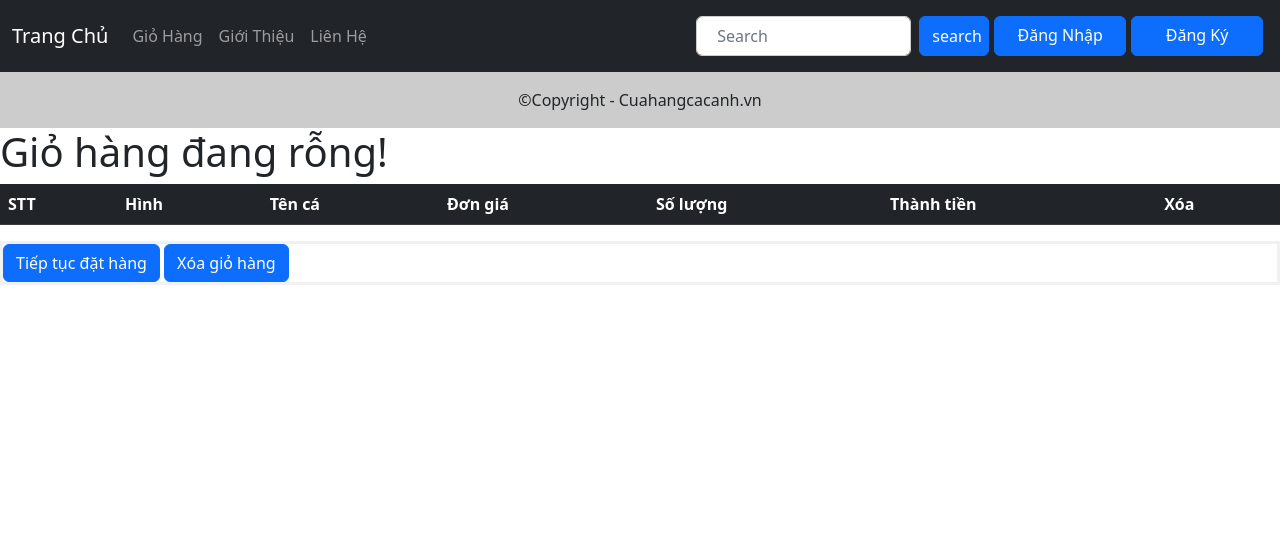
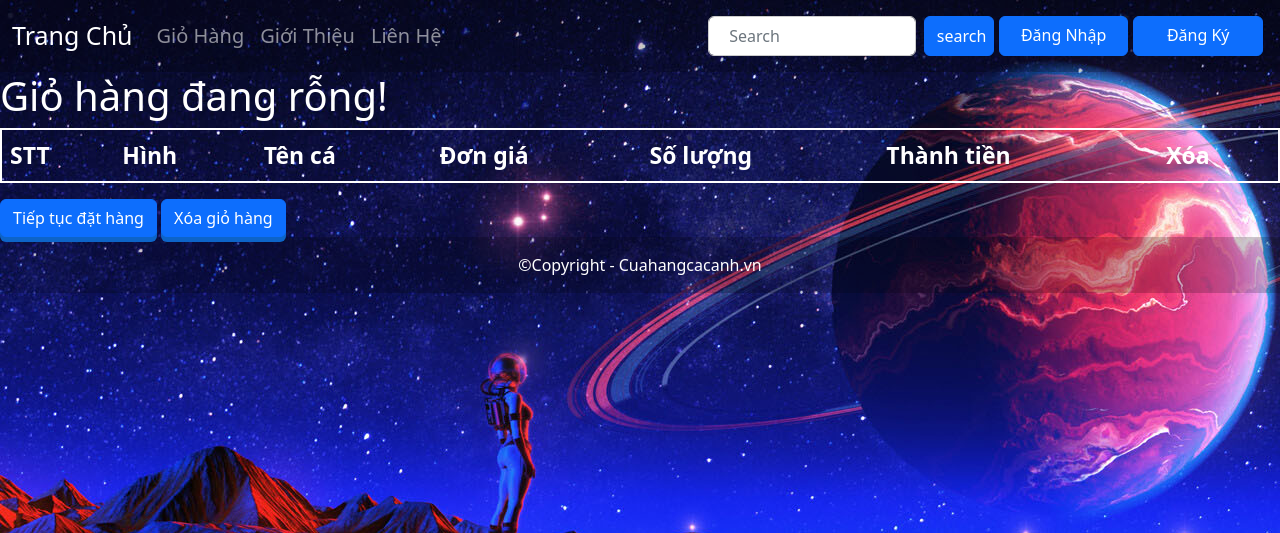
Before and after one commit to nvannghia/ATTT, a PHP site: page /carts.php in a window 1280 px wide. Shown: the top 533 px of the page. Run offline with PHP 8.4, Linux system fonts and the light colour scheme; lists and menus that the app fills with data are empty.

Commit message:
update interface

```diff
--- a/CaCanh/carts.php
+++ b/CaCanh/carts.php
@@ -77,18 +77,15 @@ function showcart(){
            </tr>';
             }
             echo '<tr>
-              <th colspan="6">Tổng đơn hàng </th>
+              <th colspan="5" style="text-align:right;">Tổng đơn hàng: </th>
               <th> <div> ' . number_format($total_all) . 'vnđ </div> </th>
          </tr>';
-    } else echo "<h1>Giỏ hàng đang rỗng!<h1>";
+    } else echo "<h1 style='color:white'>Giỏ hàng đang rỗng!<h1>";
   }
 }
-
-
-require 'components/footer.php'
 ;?>
 
-<table class="table table-dark">
+<table class="table" style="color:white ;font-size:23px; border:2px solid white;">
   <thead>
     <tr>
             <th >STT</th>
@@ -104,7 +101,9 @@ require 'components/footer.php'
     <?php showcart();?>
   </tbody>
 </table>
-<form action="<?php htmlspecialchars($_SERVER['PHP_SELF'])?>" method="get">
-    <a class="btn btn-primary" href="index.php">Tiếp tục đặt hàng</a>
-     <input class="btn btn-primary" type="submit" name="delcart" value="Xóa giỏ hàng"></a>
+<form action="<?php htmlspecialchars($_SERVER['PHP_SELF'])?>" method="get" style="border:none">
+    <a class="btn btn-primary button" href="index.php">Tiếp tục đặt hàng</a>
+     <input class="btn btn-primary button" type="submit" name="delcart" value="Xóa giỏ hàng"></a>
 </form>
+
+<?php require 'components/footer.php'?>
--- a/CaCanh/components/footer.php
+++ b/CaCanh/components/footer.php
@@ -1,5 +1,5 @@
 <footer>
-<div class="text-center p-3" style="background-color: rgba(0,0,0,0.2);">
+<div class="text-center p-3" style="background-color: rgba(0,0,0,0.2); color:white;">
         ©Copyright - Cuahangcacanh.vn
     </div>
 </footer>
--- a/CaCanh/components/header.php
+++ b/CaCanh/components/header.php
@@ -7,8 +7,12 @@
     <meta charset="UTF-8">
     <meta http-equiv="X-UA-Compatible" content="IE=edge">
     <meta name="viewport" content="width=device-width, initial-scale=1.0">
-    <link rel="stylesheet" href="style.css">
+    <link rel="stylesheet" type="text/css" href="style.css">
     <style>
+        body{
+            background-image: url('Images/background-nganha.jpg');
+
+        }
        .form-container{
         display: flex;
         justify-content: center;
@@ -18,6 +22,31 @@
         width:350px;height:40px;
         margin-right:5px;
        }
+       ul>li{
+        font-size:20px;
+       }
+
+       ul>li:hover{
+        font-size:25px;
+        font-weight: 700;
+        transition: .7s;
+       }
+
+       .button{
+        color:#fff;
+        border:none;
+        border-radius:4px;
+        box-shadow: 0 5px 0 rgb(13,100,200);
+        transition: 0.1s;
+       }
+
+       .button:active{
+        box-shadow: none;
+        transform:translateY(5px);
+       }
+
+
+
     </style>
      <!-- Latest compiled JavaScript -->
      <script src="https://cdn.jsdelivr.net/npm/bootstrap@5.2.3/dist/js/bootstrap.bundle.min.js"></script>
@@ -26,9 +55,9 @@
 </head>
 <body>
     <!-- Phần của Phương Nam -->
-    <nav class="navbar navbar-expand-sm navbar-dark bg-dark">
+    <nav class="navbar navbar-expand-sm navbar-dark" style="background-color: rgba(0,0,0,0.2);">
         <div class="container-fluid">
-            <a class="navbar-brand" href="index.php">Trang Chủ</a>
+            <a class="navbar-brand" href="index.php" style="font-size:25px;">Trang Chủ</a>
             <div class="collapse navbar-collapse" id="mynavbar">
                 <ul class="navbar-nav me-auto">
                     <li class="nav-item">
@@ -43,7 +72,7 @@
                 </ul>
                 <form class="d-flex form-container" style="border:none; width:50%" method="POST" action="searchcart.php" >
                     <input class="form-control me-2" style="width:100%;height:40px;margin-right:5px" type="text" placeholder="Search" name="search">
-                    <input class="btn btn-primary " style="width:70px;height:40px;margin-right:5px" type="submit" name="searchs" value="search">
+                    <input class="btn btn-primary" style="width:70px;height:40px;margin-right:5px" type="submit" name="searchs" value="search">
                     <a class="btn btn-primary btn-style" href="login.php" >Đăng Nhập</a>
                     <a class="btn btn-primary btn-style" href="register.php" >Đăng Ký</a>
                 </form>
--- a/CaCanh/index.php
+++ b/CaCanh/index.php
@@ -18,14 +18,14 @@
                 $price = number_format( $fishinfo['price']);
                 echo "
                 <div class='col-md-3 margin-bottom'>
-                 <div class='card' style='width: 18rem;'>
-                     <img class='card-img-top image-top' style='width:287px;height:200px'  src='Images/$imageurl' alt='$imageurl'>
+                 <div class='card' style='width: 18rem; box-shadow:5px 5px 0 rgb(234, 228, 228);'>
+                     <img class='card-img-top image-top' style='width:287px;height:200px;'  src='Images/$imageurl' alt='$imageurl'>
                      <div class='card-body'>
                      <h5 class='card-title'>$fish_name</h5>
                      <p class='card-text'>$price vnđ</p>
                      <form action='carts.php' method='post' style='border:none'>
                         <input type='number' name ='quantity' min='1' max='50' value='1'>
-                        <input type='submit' name ='addtocart' class='btn btn-primary' value ='Thêm vào giỏ hàng'>
+                        <input type='submit' name ='addtocart' class='button btn btn-primary' value ='Thêm vào giỏ hàng'>
                         <input type='hidden' name='fish_name' value='$fish_name'>
                         <input type='hidden' name='price_beforeFortmat' value='$price_beforeFortmat'>
                         <input type='hidden' name='image' value='Images/$imageurl'>
--- a/CaCanh/login.php
+++ b/CaCanh/login.php
@@ -1,7 +1,7 @@
 <?php
+session_start();
 require 'configuration/database.php';
 include "ceasar.php";
-session_start();
 if (isset($_POST['login'])) {
   $uname = $_POST['uname'] ?? '';
   $pwd = $_POST['psw'] ?? '';
@@ -67,6 +67,7 @@ if (isset($_POST['login'])) {
     </div>
   </form>
 </div>
+
 </body>
 
 </html>
--- a/CaCanh/style.css
+++ b/CaCanh/style.css
@@ -1,5 +1,4 @@
 /* login style */
-
 body {
   font-family: Arial, Helvetica, sans-serif;
 }
```
Also changed, not shown: CaCanh/searchcart.php (+6 -4 lines), CaCanh/Images/background-nganha.jpg (added).
